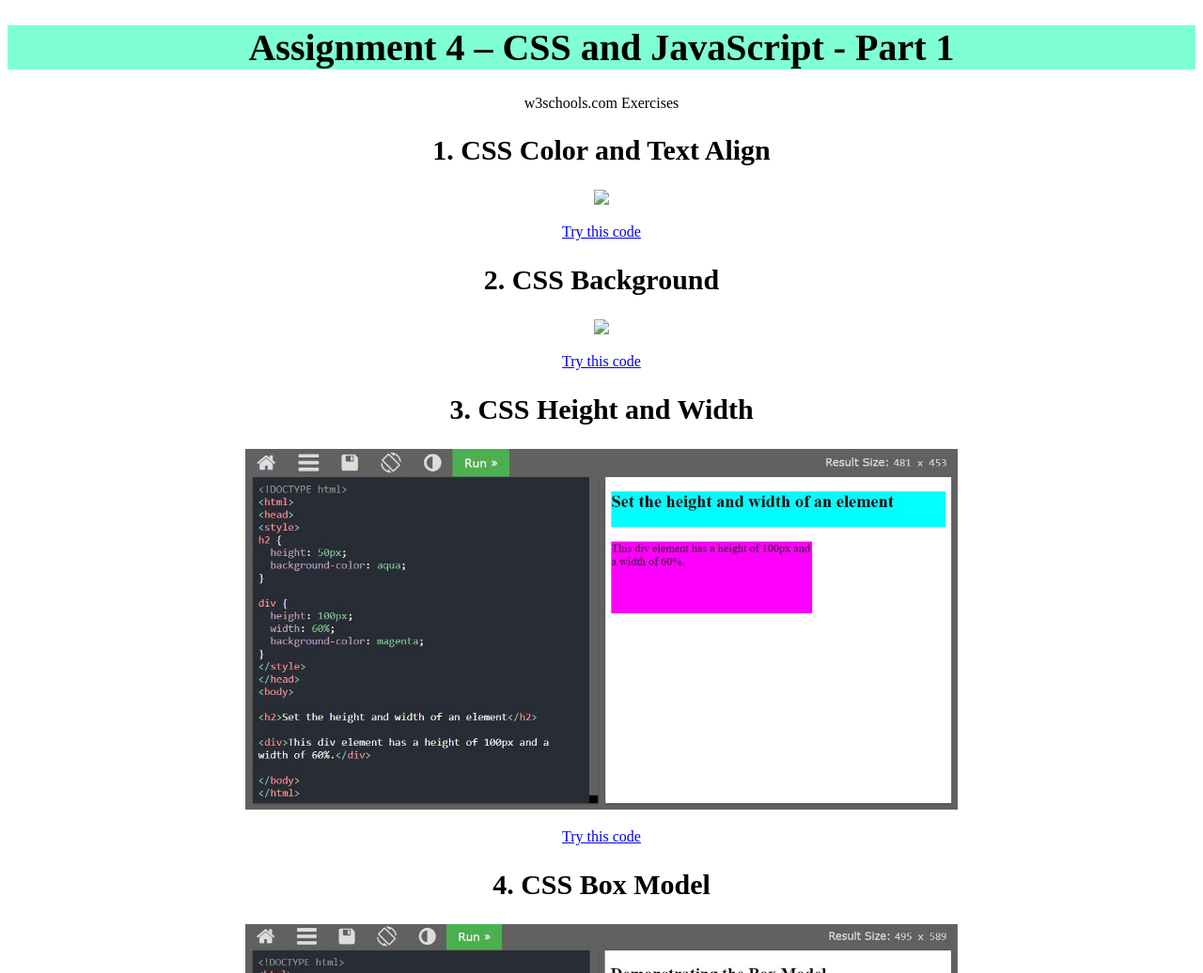
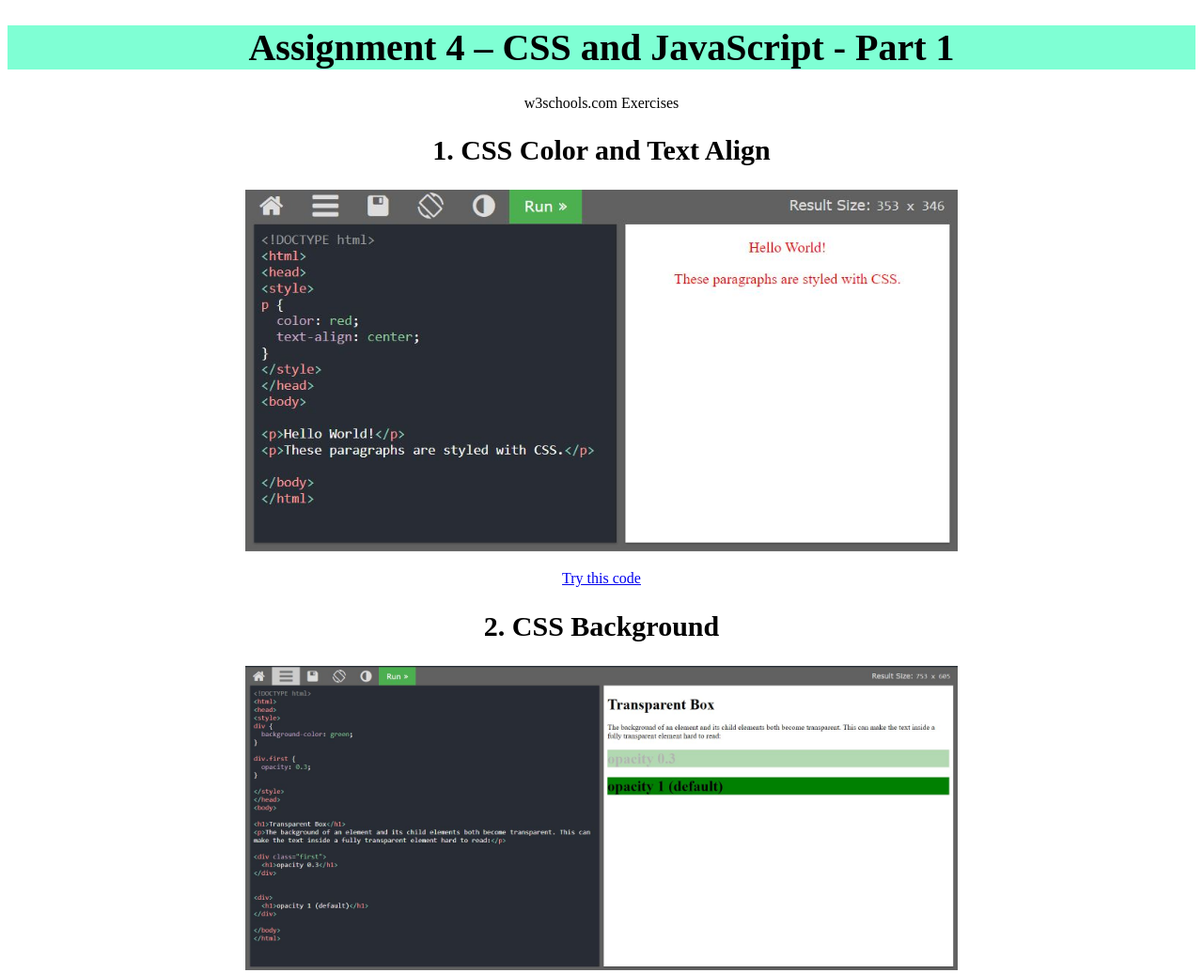
Before and after one commit to truptilk/trupti, a plain HTML site: page links/lab4-part1.html in a window 1280 px wide. Shown: the top 1036 px of the page at 94% size. Drawn offline with Linux system fonts and the light colour scheme; the site is published under a folder, as on GitHub Pages, so addresses that start at the root find nothing; files whose address does not match are found by name.

Commit message:
Update lab4-part1.html

```diff
--- a/links/lab4-part1.html
+++ b/links/lab4-part1.html
@@ -30,11 +30,11 @@
 		<h1>Assignment 4 – CSS and JavaScript - Part 1</h1>
 		<p>w3schools.com Exercises</p>
 		<h2>1.	CSS Color and Text Align</h2>
-		<img src="/images/css1.jpg" style="width:60%">
+		<img src="../images/css1.jpg" style="width:60%">
 		<p><a href="https://www.w3schools.com/code/tryit.asp?filename=GO6CVRHI1A9N">Try this code</a></p>
 
 		<h2>2.	CSS Background</h2>
-		<img src="\images\css2.jpg" style="width:60%">
+		<img src="..\images\css2.jpg" style="width:60%">
 		<p><a href="https://www.w3schools.com/code/tryit.asp?filename=GO6D7CU4TDYV">Try this code</a></p>
 
 		<h2>3.	CSS Height and Width</h2>
```
